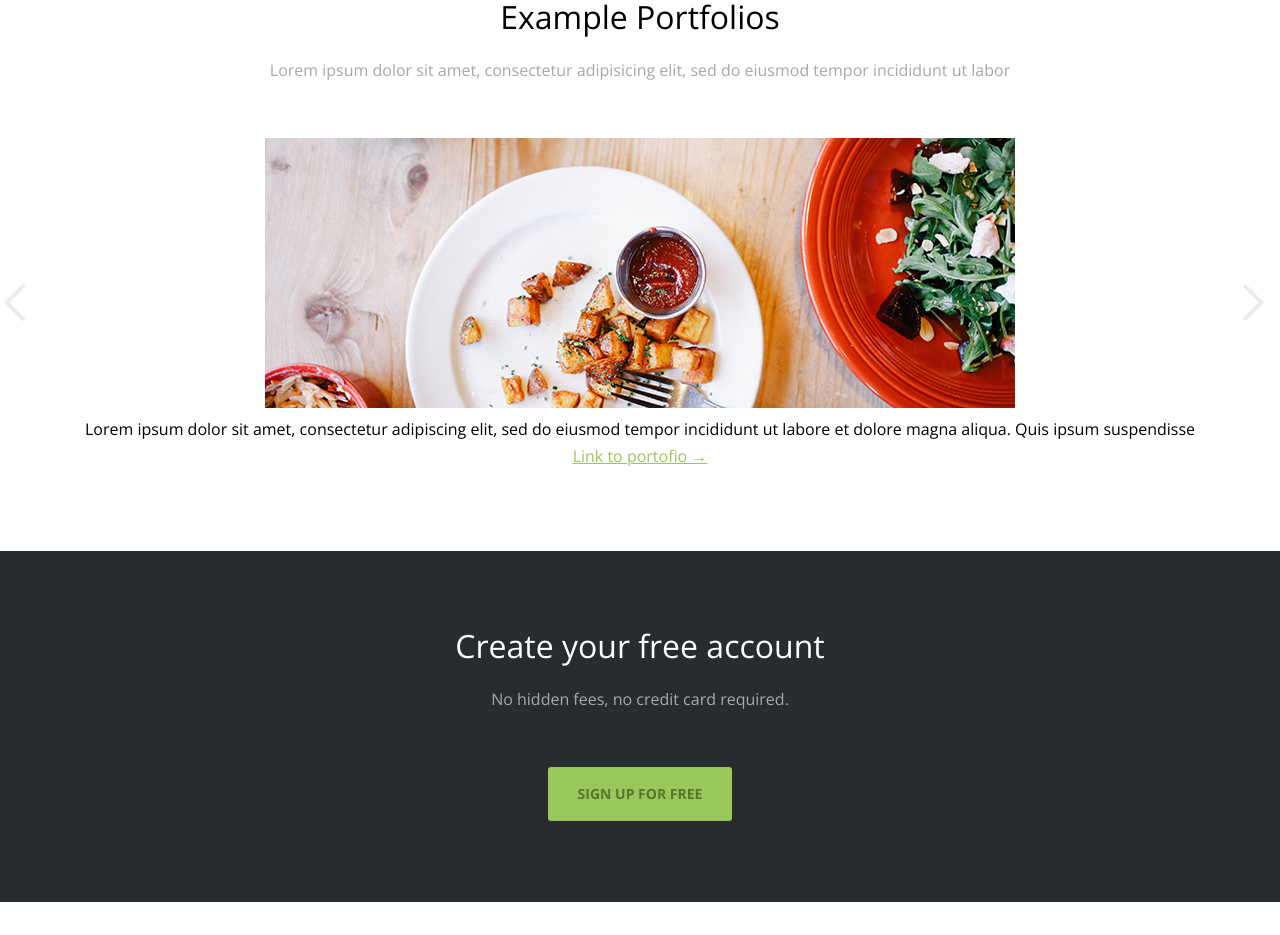
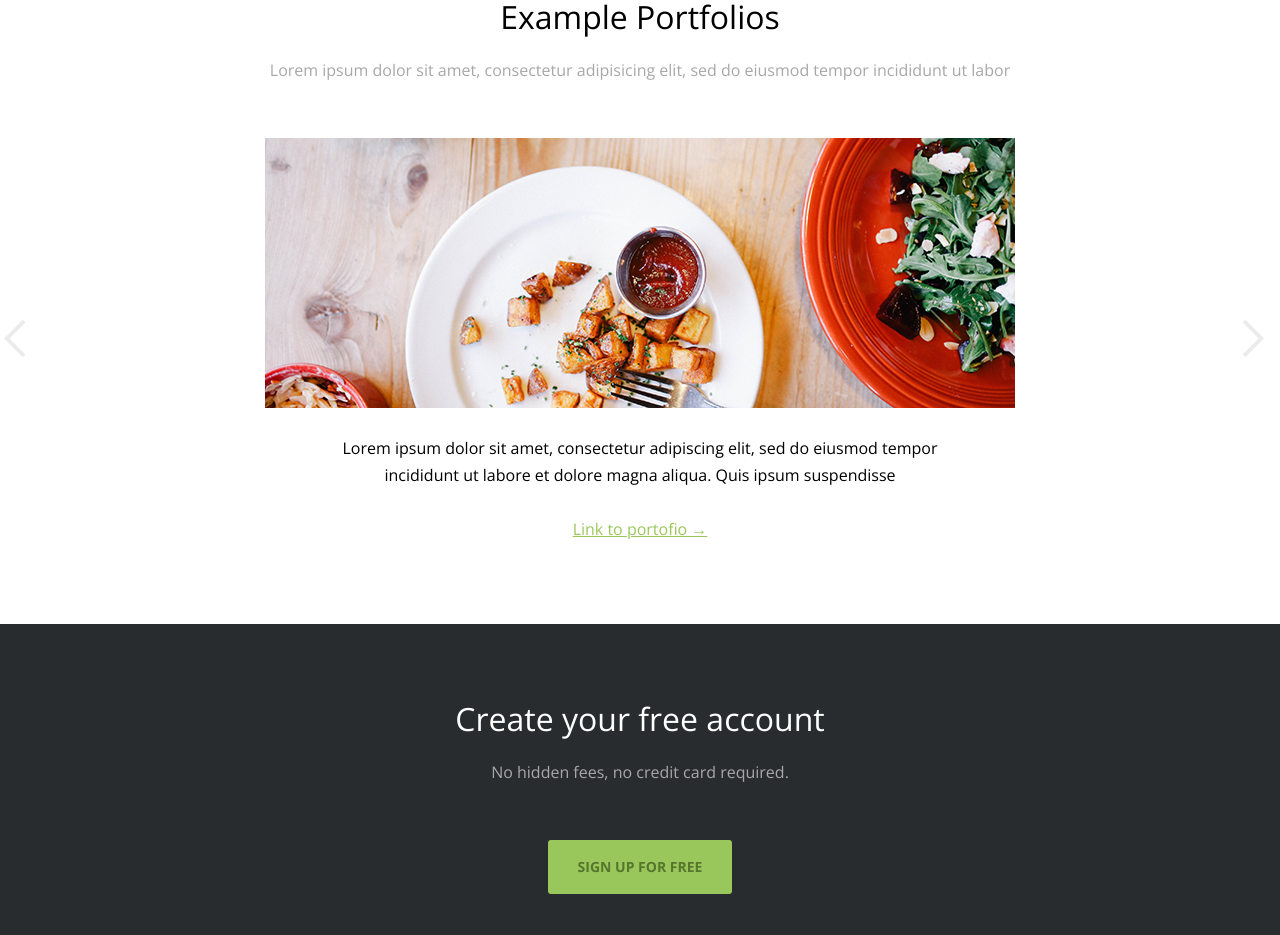
Before and after one commit to oh108899/acme-portfolio, a plain HTML site: page about.html in a window 1280 px wide. Shown: the part 988-1923 px from the top of the page. Drawn offline with nearby package versions, Linux system fonts and the light colour scheme.

Commit message:
style:포트폴리오 완성

```diff
--- a/css/about.css
+++ b/css/about.css
@@ -43,3 +43,17 @@
   opacity: 1;
   transform: rotate(180deg);
 }
+.portfolio_list figure{
+  display: flex;
+  flex-direction: column;
+  gap: 27px;
+  align-items: center;
+}
+.portfolio_list figcaption{
+  width: 51%;
+  margin: 0 auto;
+  display: flex;
+  flex-direction: column;
+  gap: 27px;
+  align-items: center;
+}
```
